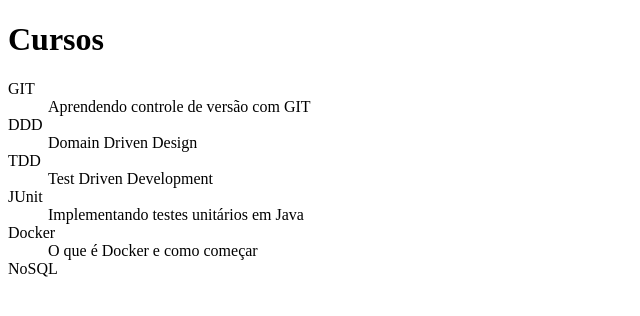
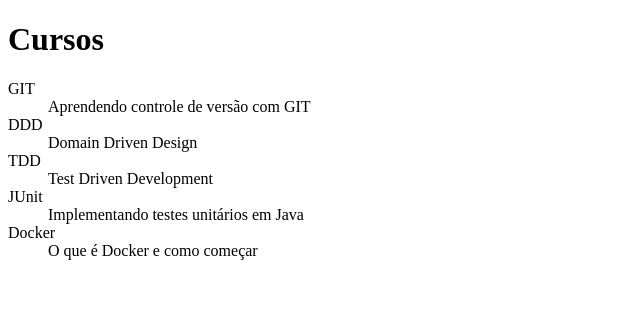
Before and after one commit to JeffNoronha/fundamentals-git, a plain HTML site: page index.html in a window 1280 px wide. Shown: the full height of the page, 0-640 px from the left. Drawn offline with Linux system fonts and the light colour scheme.

Commit message:
Revert "Adicionando curso de NoSQL"
This reverts commit 6daff8d73450359faba8f97e2649efe774f158c7.

```diff
--- a/index.html
+++ b/index.html
@@ -23,7 +23,6 @@
 			<dt>Docker</dt>
 			<dd>O que é Docker e como começar</dd>
 
-			<dt>NoSQL</dt>
 		</dl>
 	</body>
 </html>
```
